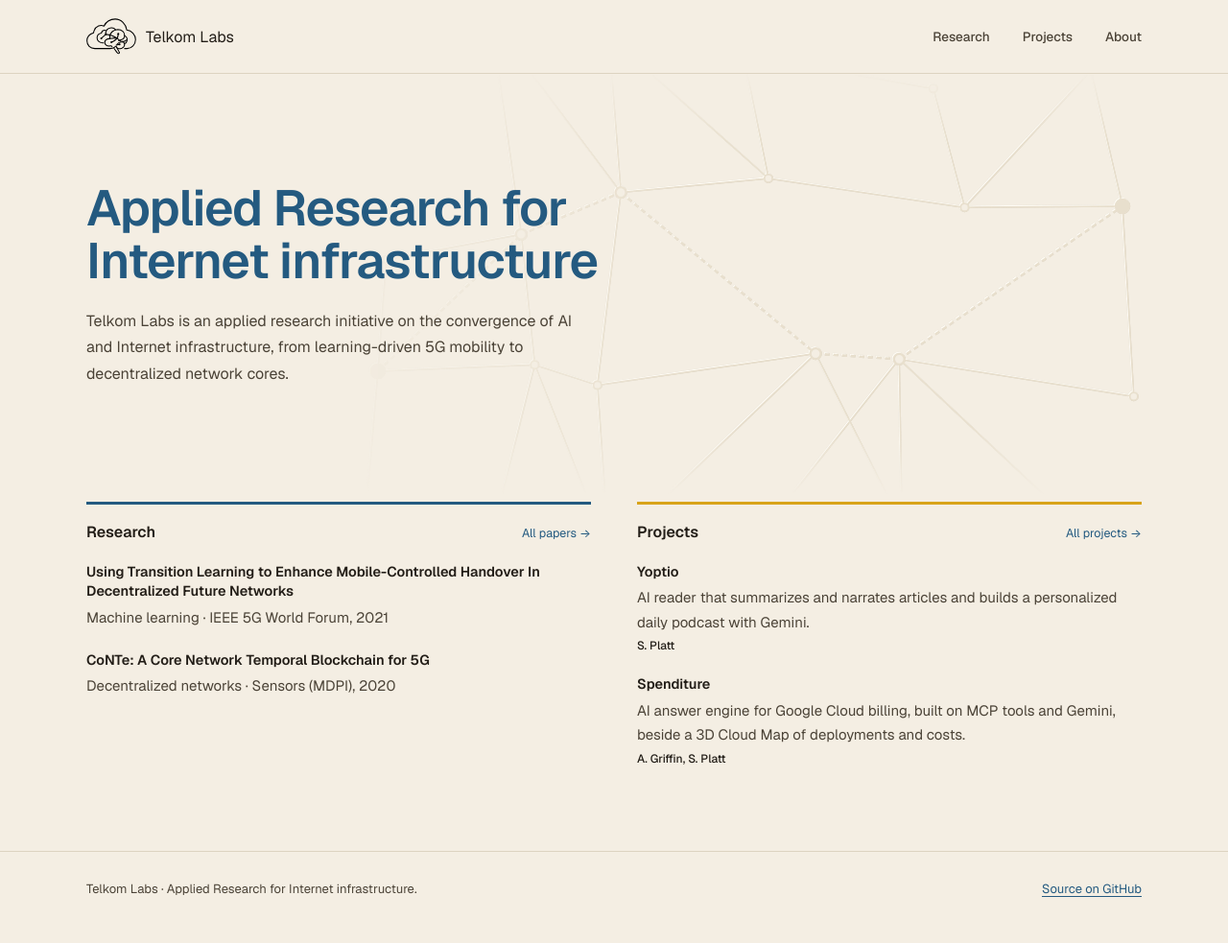
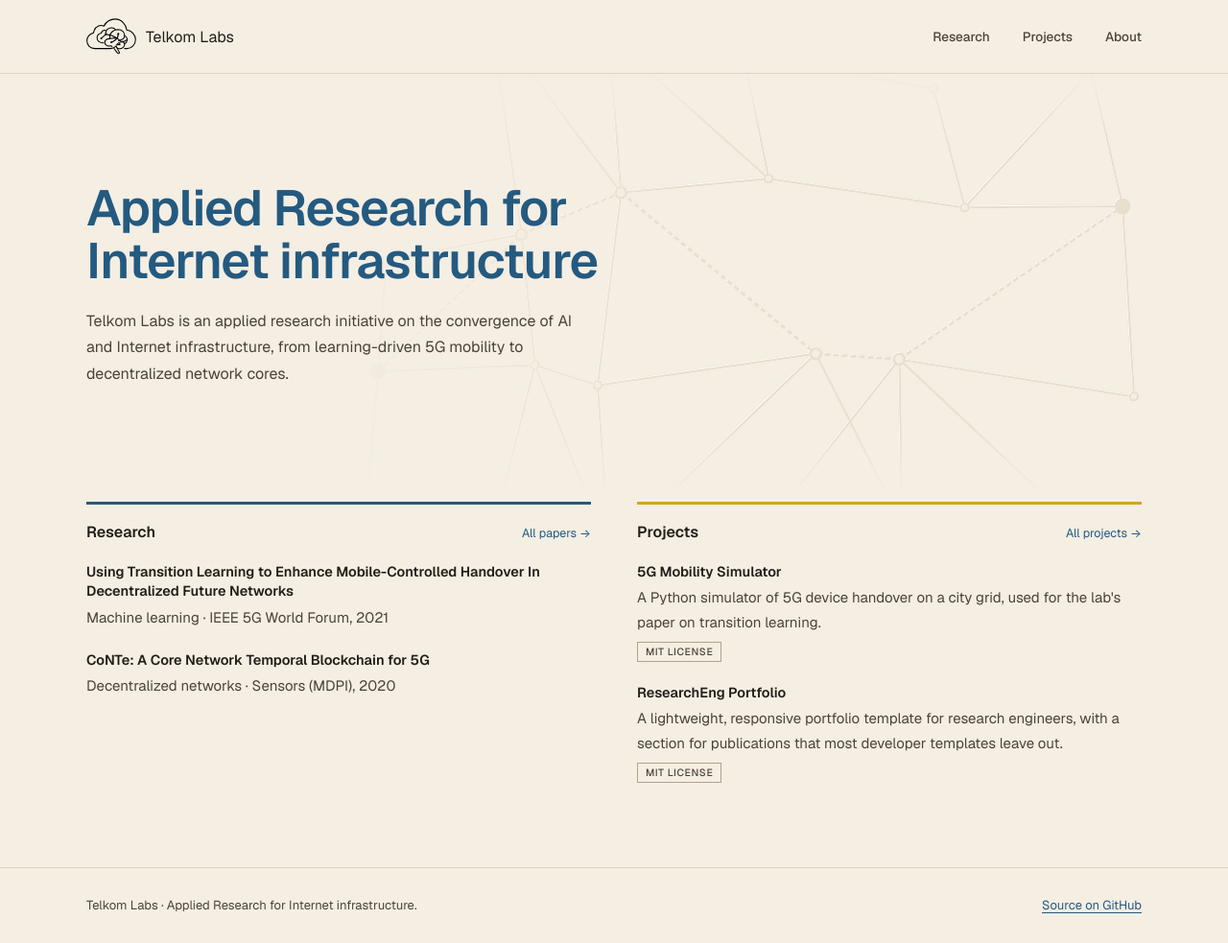
Before and after one commit to telkom-labs/homepage, a Jekyll site: the page built from index.html, in a window 1280 px wide and 983 px high. Shown: the whole window at 96% size. Built offline with Jekyll 4.4.1, drawn with Linux system fonts in a browser that asks for light colours.

Commit message:
Feature open source repos in the home page Projects block
Replace Yoptio and Spenditure with 5G Mobility Simulator and
ResearchEng Portfolio, linked to GitHub with an MIT License badge.
The featured repos are listed in the home page front matter and
drawn from _data/open_source.yml. The products' home_summary field
only fed this block, so it is removed.

Co-Authored-By: Claude Opus 5.5 <noreply@anthropic.com>

```diff
--- a/_layouts/home.html
+++ b/_layouts/home.html
@@ -2,7 +2,6 @@
 layout: default
 ---
 {%- assign pubs = site.publications | sort: "year" | reverse -%}
-{%- assign products = site.projects | sort: "order" -%}
 <section class="hero">
   <div class="wrap hero-inner">
     <div class="hero-net" aria-hidden="true">{% include network.svg %}</div>
@@ -28,11 +27,12 @@ layout: default
   <section class="block rule rule-projects">
     <header><h2>Projects</h2><a href="{{ '/projects/' | relative_url }}">All projects →</a></header>
     <ul>
-      {%- for p in products %}
+      {%- for id in page.home_repos %}
+      {%- assign r = site.data.open_source | where: "repo", id | first %}
       <li>
-        <a class="item-title" href="{{ p.url | relative_url }}">{{ p.title }}</a>
-        <span>{{ p.home_summary }}</span>
-        <span class="team">{% include names.html ids=p.team %}</span>
+        <a class="item-title" href="https://github.com/{{ r.repo }}">{{ r.name }}</a>
+        <span>{{ r.summary }}</span>
+        <span class="chip">{{ r.license }} License</span>
       </li>
       {%- endfor %}
     </ul>
--- a/_projects/spenditure.md
+++ b/_projects/spenditure.md
@@ -3,7 +3,6 @@ title: Spenditure
 order: 2
 status: Retired
 summary: "AI-assisted FinOps for Google Cloud: an answer engine for billing questions, live spend views and a 3D Cloud Map of deployments and their costs."
-home_summary: AI answer engine for Google Cloud billing, built on MCP tools and Gemini, beside a 3D Cloud Map of deployments and costs.
 lede: AI-assisted FinOps for Google Cloud. Teams see spend and infrastructure in one place and ask billing questions in plain language.
 tags: [AI agents, MCP, Gemini, Google Cloud]
 team: [griffin, platt]
--- a/_projects/yoptio.md
+++ b/_projects/yoptio.md
@@ -3,7 +3,6 @@ title: Yoptio
 order: 1
 status: Live
 summary: "An RSS reader with AI built in: article summaries, narration and a personalized daily podcast built from each reader's own feeds."
-home_summary: AI reader that summarizes and narrates articles and builds a personalized daily podcast with Gemini.
 lede: An RSS reader with AI built in. Yoptio summarizes and narrates articles, and builds a personalized daily podcast from each reader's activity and feeds.
 tags: [Generative AI, Vertex AI, Gemini]
 team: [platt]
--- a/assets/css/main.css
+++ b/assets/css/main.css
@@ -141,6 +141,8 @@ h2.rule, .rule h2 { font: 600 16px var(--sans); color: var(--ink); }
 .block header a { font-size: 12.5px; text-decoration: none; white-space: nowrap; }
 .block ul { display: flex; flex-direction: column; gap: 22px; }
 .block li { display: flex; flex-direction: column; gap: 4px; }
+/* keep the license badge at its own width rather than stretching across the column */
+.block li .chip { align-self: flex-start; margin-top: 4px; }
 @media (max-width: 760px) { .home-blocks { grid-template-columns: 1fr; } }
 
 /* ---------- research: filters, list, standards ---------- */
--- a/index.html
+++ b/index.html
@@ -2,4 +2,8 @@
 layout: home
 headline: Applied Research for Internet infrastructure
 lede: Telkom Labs is an applied research initiative on the convergence of AI and Internet infrastructure, from learning-driven 5G mobility to decentralized network cores.
+# Open source repos featured in the Projects block, in order; each must match a `repo` in _data/open_source.yml.
+home_repos:
+  - telkom-labs/5G-mobility-simulator
+  - telkom-labs/ResearchEng-Portfolio
 ---
```
